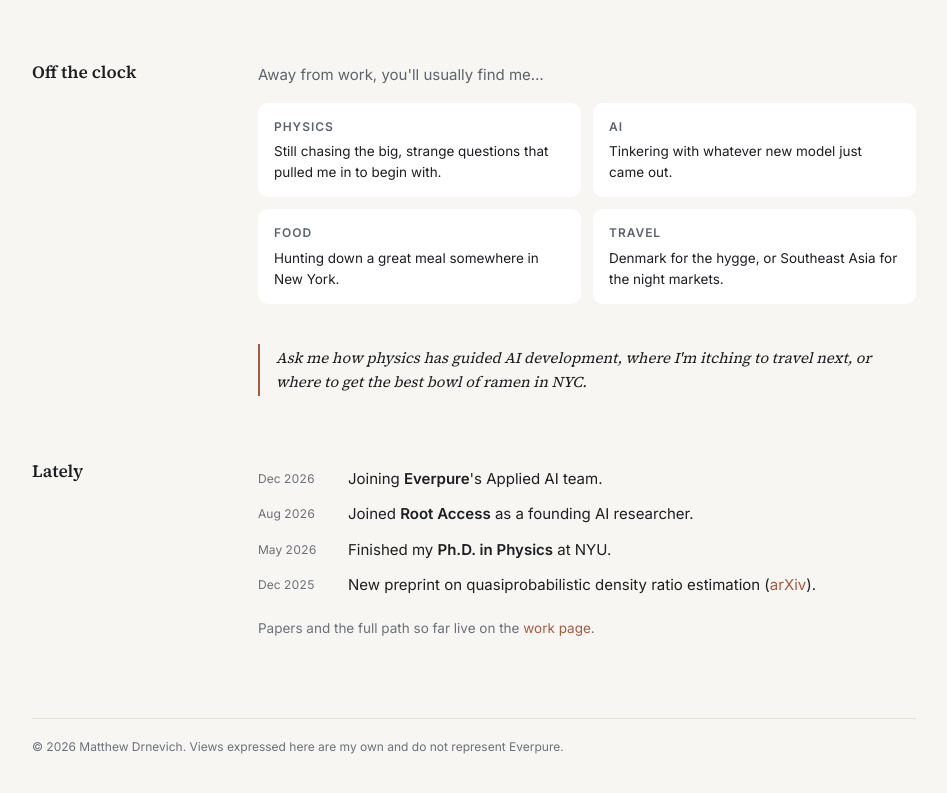
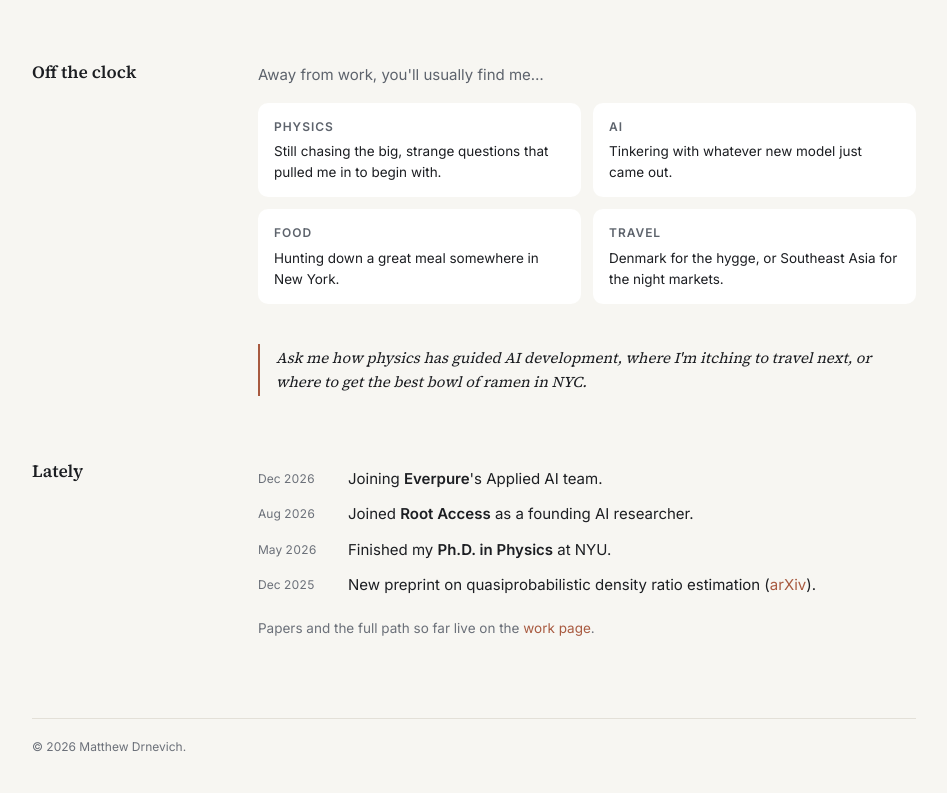
Before and after one commit to mdkdrnevich/mdkdrnevich.github.io, a plain HTML site: page index.html in a window 1280 px wide. Shown: the part 712-1505 px from the top of the page, without its empty margins (166-1113 px from the left). Drawn offline with Linux system fonts and the light colour scheme.

Commit message:
Remove footer disclaimer
Co-Authored-By: Claude Opus 5.5 <noreply@anthropic.com>

```diff
--- a/index.html
+++ b/index.html
@@ -120,7 +120,7 @@
     </section>
 
     <footer class="footer">
-      <p>&copy; 2026 Matthew Drnevich. Views expressed here are my own and do not represent Everpure.</p>
+      <p>&copy; 2026 Matthew Drnevich.</p>
     </footer>
   </main>
 
```
Also changed, not shown: work.html (+1 -1 lines).
